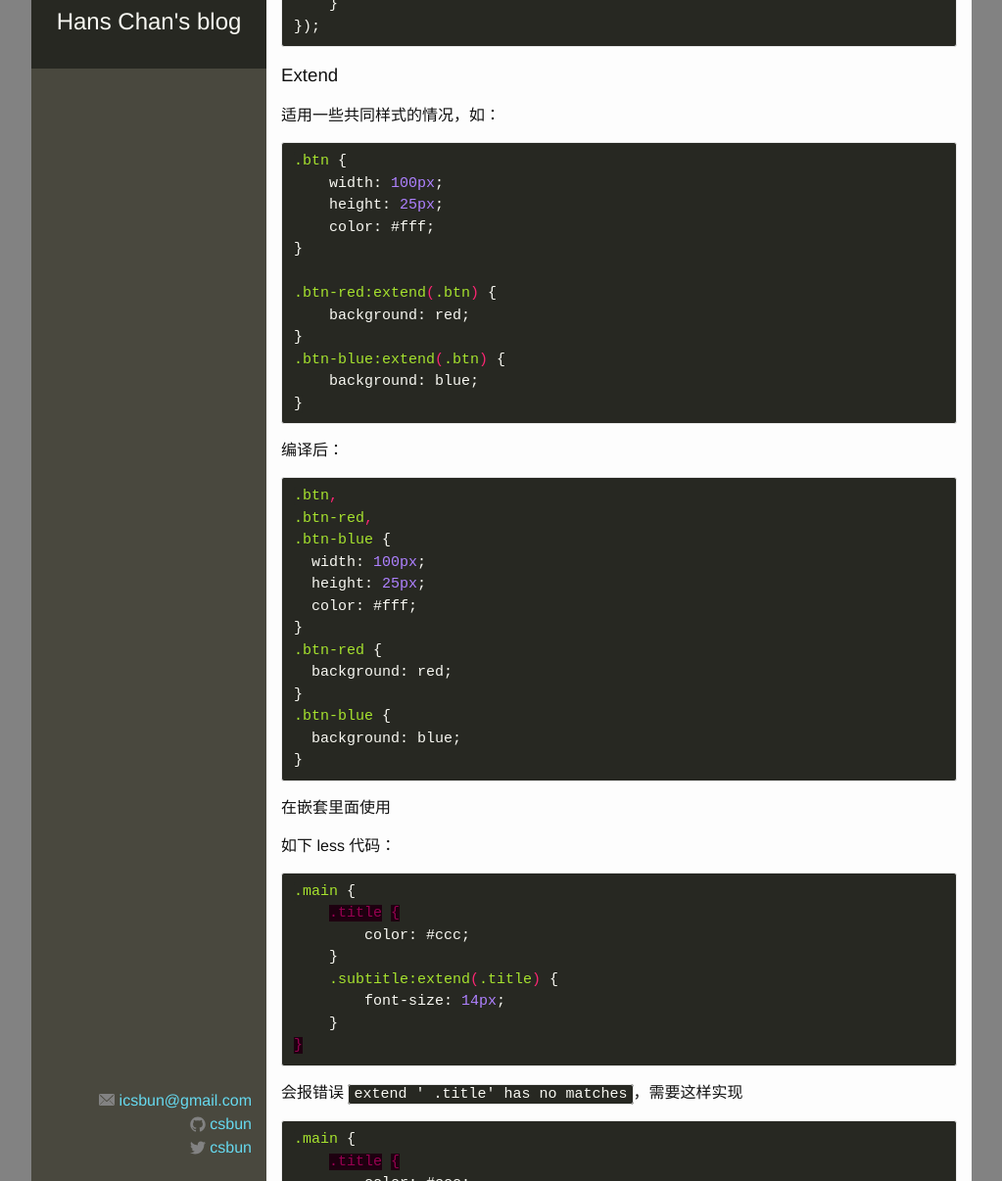
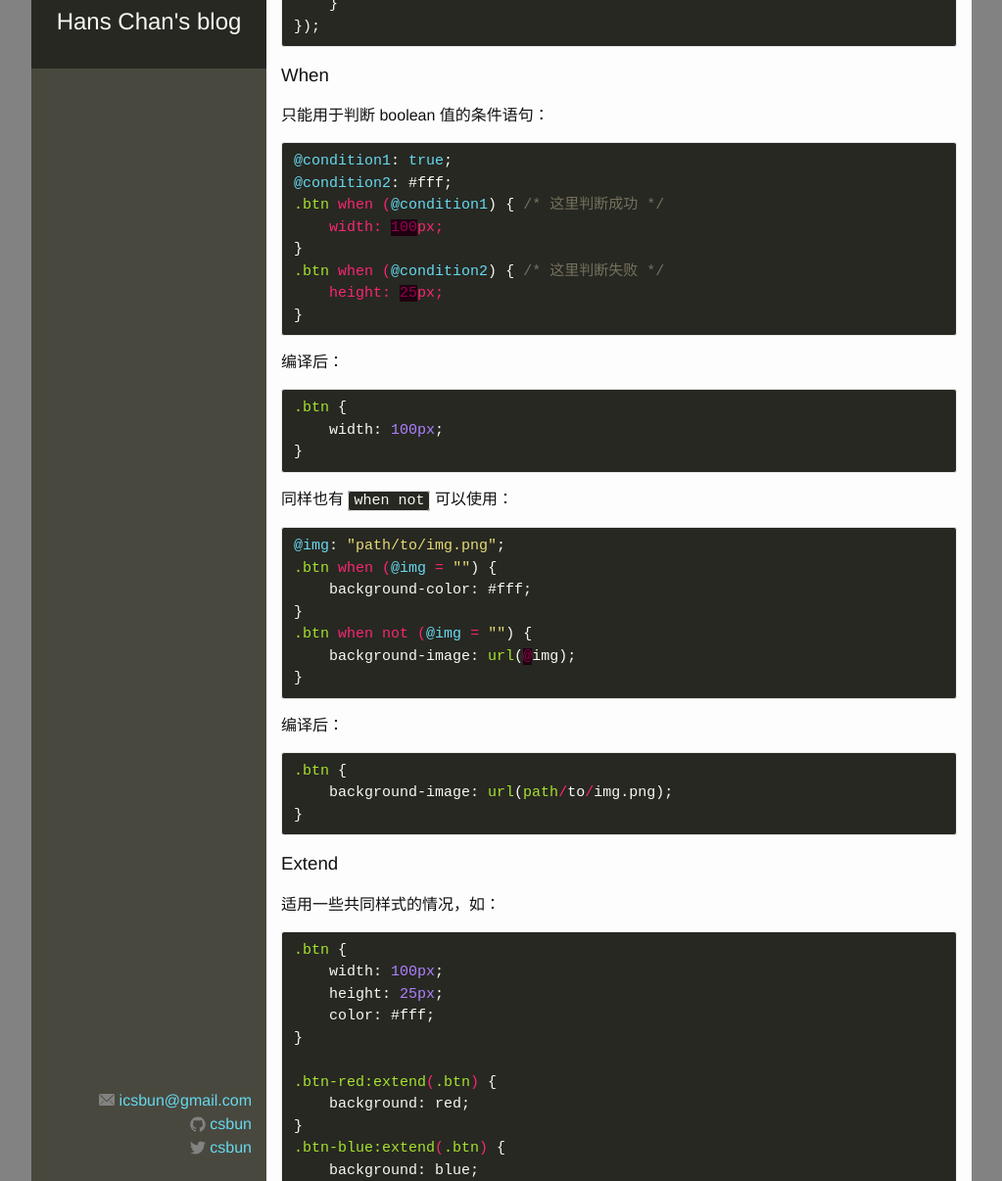
Before and after one commit to csbun/blog, a Jekyll site: the page built from _posts/2015-07-08-less.markdown, in a window 1280 px wide and 1400 px high, scrolled down 2559 px, cut to the strip 194-1400 px from the top of the window. Shown: the whole strip at 98% size, without its empty margins (128-1151 px from the left). Built offline with Jekyll 4.4.1, drawn with Linux system fonts in a browser that asks for light colours; Markdown is read by kramdown in place of the engine named in the settings.

Commit message:
add `when` to blog `less`

````diff
--- a/_posts/2015-07-08-less.markdown
+++ b/_posts/2015-07-08-less.markdown
@@ -136,6 +136,50 @@ less.render(sourceCode, {
         imgPath: '"/path/to/bg.png"' // 注意，里面还有一对双引号
     }
 });
+```
+
+
+### When
+
+只能用于判断 boolean 值的条件语句：
+
+```css
+@condition1: true;
+@condition2: #fff;
+.btn when (@condition1) { /* 这里判断成功 */
+    width: 100px;
+}
+.btn when (@condition2) { /* 这里判断失败 */
+    height: 25px;
+}
+```
+
+编译后：
+
+```css
+.btn {
+    width: 100px;
+}
+```
+
+同样也有 `when not` 可以使用：
+
+```css
+@img: "path/to/img.png";
+.btn when (@img = "") {
+    background-color: #fff;
+}
+.btn when not (@img = "") {
+    background-image: url(@img);
+}
+```
+
+编译后：
+
+```css
+.btn {
+    background-image: url(path/to/img.png);
+}
 ```
 
 ### Extend
````
